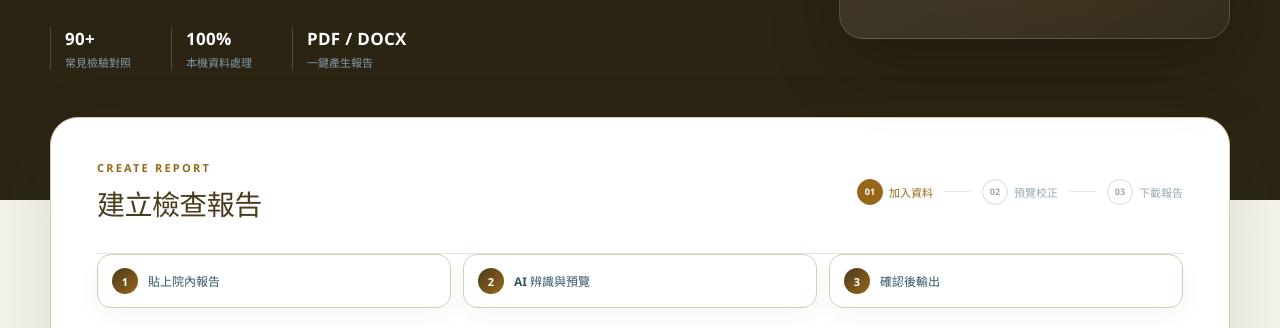
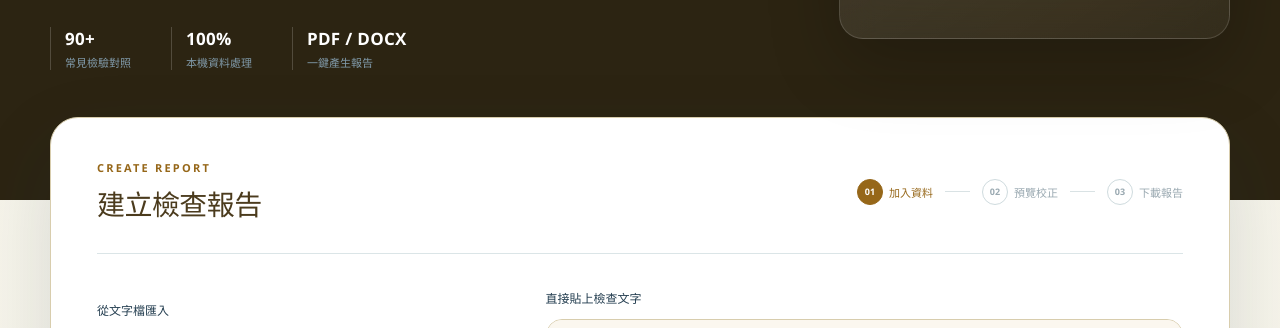
Before and after one commit to nono007tw-coder/medical-report-bot, a website built with Vite: page web/index.html in a window 1280 px wide. Shown: the part 410-738 px from the top of the page. Built offline with nearby package versions, Linux system fonts and the light colour scheme.

Commit message:
移除重複流程說明

```diff
--- a/web/index.html
+++ b/web/index.html
@@ -72,21 +72,6 @@
               <span><b>02</b>預覽校正</span>
               <i></i>
               <span><b>03</b>下載報告</span>
-            </div>
-          </div>
-
-          <div class="workflow-steps" aria-label="使用流程">
-            <div class="workflow-step">
-              <b>1</b>
-              <span>貼上院內報告</span>
-            </div>
-            <div class="workflow-step">
-              <b>2</b>
-              <span>AI 辨識與預覽</span>
-            </div>
-            <div class="workflow-step">
-              <b>3</b>
-              <span>確認後輸出</span>
             </div>
           </div>
 
--- a/web/src/styles.css
+++ b/web/src/styles.css
@@ -146,22 +146,6 @@ textarea {
   background: transparent; border: 0; outline: 0; font: 12px/1.65 Consolas, "Microsoft JhengHei", monospace;
 }
 textarea::placeholder { color: #9cabb1; }
-
-.workflow-steps {
-  display: grid; grid-template-columns: repeat(3, 1fr); gap: 12px;
-  margin: 0 0 24px;
-}
-.workflow-step {
-  display: flex; align-items: center; gap: 10px; padding: 13px 14px;
-  color: #315668; background: white; border: 1px solid var(--theme-border);
-  border-radius: 14px; box-shadow: 0 10px 24px rgba(22, 54, 73, .04);
-  font-size: 12px; font-weight: 700;
-}
-.workflow-step b {
-  display: grid; width: 26px; height: 26px; place-items: center;
-  color: white; background: linear-gradient(135deg, var(--navy-soft), var(--teal-dark));
-  border-radius: 50%; font-size: 11px;
-}
 
 .review-trigger {
   display: flex; align-items: center; justify-content: space-between; gap: 24px;
@@ -325,7 +309,6 @@ footer p { max-width: 420px; margin: 0; color: #82949c; font-size: 10px; text-al
   .hero { grid-template-columns: 1fr; gap: 34px; padding: 55px 0 70px; }
   .privacy-card { max-width: 520px; }
   .workspace-head { align-items: flex-start; flex-direction: column; }
-  .workflow-steps { grid-template-columns: 1fr; }
   .input-grid { grid-template-columns: 1fr; }
   .divider { height: 24px; }
   .divider::before, .divider::after { width: 42%; height: 1px; }
```
